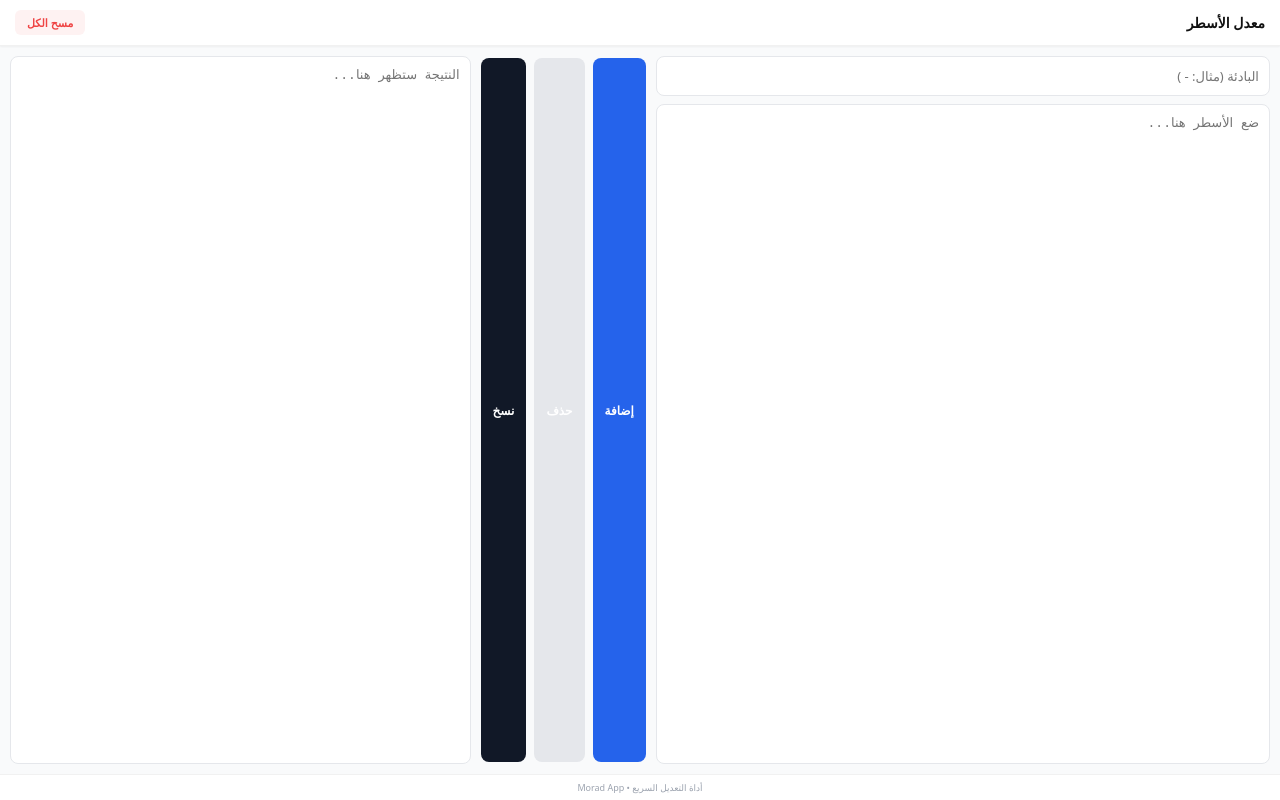
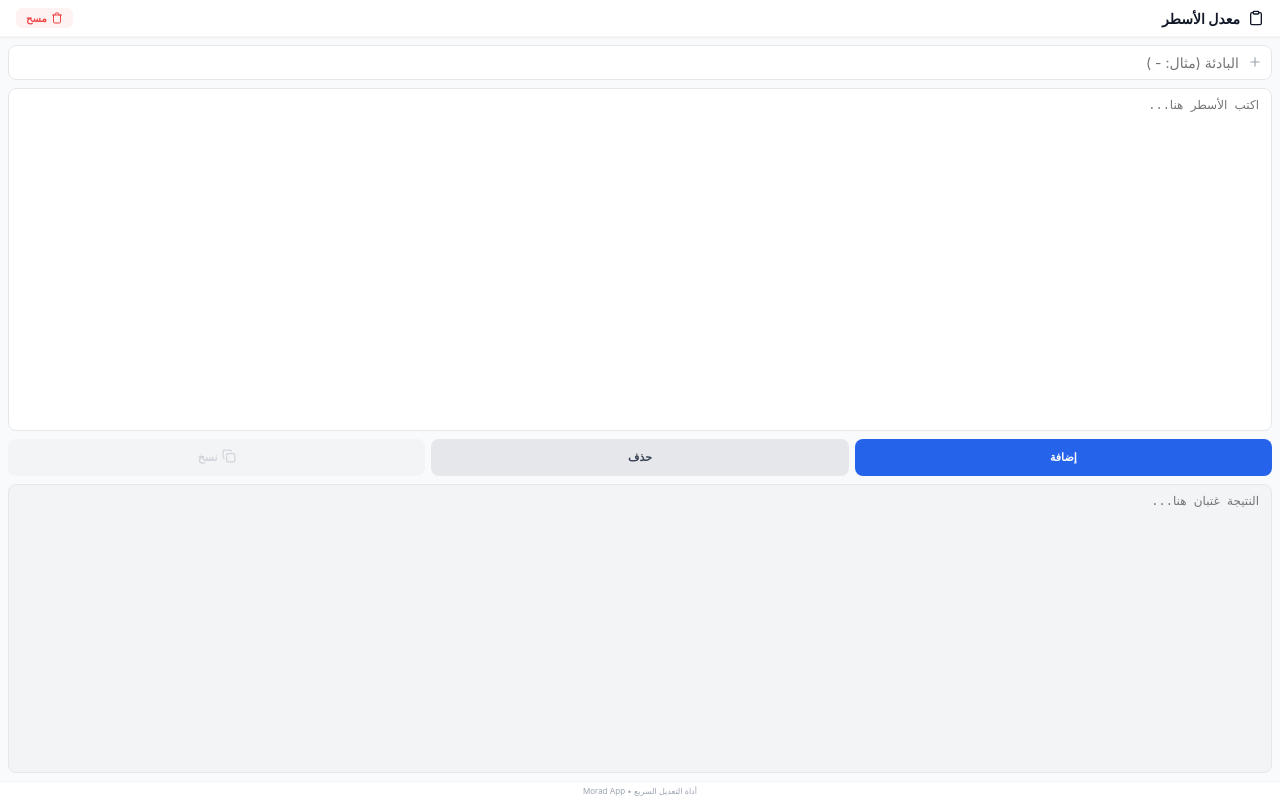
Before and after one commit to abdol5nifri/nzidlkolstarnaslibghitinstagramawayhajawnhayadlibghit, a plain HTML site: page index.html in a window 1280 px wide. Drawn offline with Linux system fonts and the light colour scheme.

Commit message:
Update title and styles in index.html

```diff
--- a/index.html
+++ b/index.html
@@ -3,14 +3,14 @@
 <head>
     <meta charset="UTF-8">
     <meta name="viewport" content="width=device-width, initial-scale=1.0, maximum-scale=1.0, user-scalable=no">
-    <title>معدل الأسطر الاحترافي</title>
+    <title>معدل الأسطر - Morad App</title>
     <style>
-        /* CSS الأصلي */
+        /* التنسيقات العامة */
         * {
             box-sizing: border-box;
             margin: 0;
             padding: 0;
-            font-family: system-ui, -apple-system, sans-serif;
+            font-family: -apple-system, BlinkMacSystemFont, "Segoe UI", Roboto, Helvetica, Arial, sans-serif;
         }
 
         body {
@@ -18,41 +18,56 @@
             height: 100dvh;
             display: flex;
             flex-direction: column;
-            overflow: hidden; /* يمنع السكرول الخارجي */
+            overflow: hidden;
         }
 
+        /* الهيدر */
         header {
             background: white;
-            padding: 10px 15px;
+            padding: 8px 16px;
             display: flex;
+            align-items: center;
             justify-content: space-between;
-            align-items: center;
-            border-bottom: 1px solid #f1f1f1;
+            border-bottom: 1px solid #f3f4f6;
             box-shadow: 0 1px 2px rgba(0,0,0,0.05);
+            flex-shrink: 0;
         }
 
-        header h1 {
+        .logo {
+            display: flex;
+            align-items: center;
+            gap: 8px;
+            color: #111827;
             font-size: 14px;
-            color: #111;
+            font-weight: bold;
         }
 
         .clear-btn {
             background: #fef2f2;
             color: #ef4444;
             border: none;
-            padding: 5px 12px;
+            padding: 4px 10px;
             border-radius: 6px;
-            font-size: 11px;
+            font-size: 10px;
             font-weight: bold;
+            display: flex;
+            align-items: center;
+            gap: 4px;
             cursor: pointer;
+            transition: all 0.2s;
         }
 
+        .clear-btn:active {
+            transform: scale(0.95);
+        }
+
+        /* المحتوى الرئيسي */
         main {
             flex: 1;
             display: flex;
             flex-direction: column;
-            padding: 10px;
-            gap: 10px;
+            padding: 8px;
+            gap: 8px;
             overflow: hidden;
         }
 
@@ -60,120 +75,183 @@
             display: flex;
             flex-direction: column;
             gap: 8px;
+        }
+
+        .input-group {
+            flex: 4;
+            display: flex;
+            flex-direction: column;
+            gap: 8px;
             min-height: 0;
         }
 
-        .section-input { flex: 4; }
-        .section-output { flex: 3; }
+        .result-group {
+            flex: 3;
+            display: flex;
+            flex-direction: column;
+            min-height: 0;
+            position: relative;
+        }
+
+        /* الحقول */
+        .input-wrapper {
+            position: relative;
+        }
 
         input, textarea {
             width: 100%;
             border: 1px solid #e5e7eb;
             border-radius: 8px;
-            padding: 10px;
-            font-size: 13px;
+            padding: 8px 12px;
+            font-size: 14px;
             outline: none;
+            transition: border-color 0.2s;
             background: white;
-            transition: border-color 0.2s;
+        }
+
+        input {
+            padding-right: 32px; /* للأيقونة */
         }
 
         textarea {
             flex: 1;
             resize: none;
             font-family: monospace;
-            background: white;
+            font-size: 12px;
+            line-height: 1.5;
         }
 
-        /* إخفاء شريط التمرير */
-        textarea::-webkit-scrollbar { display: none; }
-        textarea {
-            -ms-overflow-style: none;
-            scrollbar-width: none;
+        input:focus, textarea:focus {
+            border-color: #2563eb;
         }
 
-        /* إخفاء placeholder عند التركيز */
+        /* إخفاء الـ placeholder عند الضغط */
         input:focus::placeholder, textarea:focus::placeholder {
             color: transparent;
         }
 
-        input:focus, textarea:focus {
-            border-color: #3b82f6;
+        /* أيقونة الزائد داخل الحقل */
+        .plus-icon {
+            position: absolute;
+            right: 10px;
+            top: 50%;
+            transform: translateY(-50%);
+            color: #9ca3af;
+            pointer-events: none;
         }
 
-        .btn-row {
+        /* إخفاء سكرول بار */
+        .no-scrollbar::-webkit-scrollbar { display: none; }
+        .no-scrollbar { -ms-overflow-style: none; scrollbar-width: none; }
+
+        /* الأزرار */
+        .actions {
             display: flex;
-            gap: 8px;
-            padding: 2px 0;
+            gap: 6px;
+            flex-shrink: 0;
         }
 
-        button.action {
+        .btn {
             flex: 1;
             border: none;
             border-radius: 8px;
-            padding: 12px;
+            padding: 10px;
+            font-size: 11px;
             font-weight: bold;
-            font-size: 12px;
-            color: white;
+            display: flex;
+            align-items: center;
+            justify-content: center;
+            gap: 4px;
             cursor: pointer;
-            transition: transform 0.1s, opacity 0.2s;
+            transition: all 0.2s;
         }
 
-        .btn-add { background: #2563eb; flex: 2 !important; }
-        .btn-remove { background: #e5e7eb; color: #374151; }
-        .btn-copy { background: #111827; }
+        .btn-blue { background: #2563eb; color: white; }
+        .btn-gray { background: #e5e7eb; color: #374151; }
+        .btn-black { background: #111827; color: white; }
 
-        button.action:active { transform: scale(0.98); }
-        button:disabled { opacity: 0.5; cursor: not-allowed; }
+        .btn:active { transform: scale(0.98); }
+        .btn:disabled { background: #f3f4f6; color: #d1d5db; cursor: not-allowed; }
 
-        .copied-badge {
-            font-size: 10px;
-            color: #10b981;
+        /* النتيجة */
+        .result-area {
+            background: #f3f4f6;
+            border: 1px solid #e5e7eb;
+            color: #4b5563;
+        }
+
+        /* تنبيه النسخ */
+        #copy-toast {
+            position: absolute;
+            top: 6px;
+            left: 8px;
+            background: white;
+            border: 1px solid #dcfce7;
+            color: #166534;
+            padding: 2px 6px;
+            border-radius: 4px;
+            font-size: 9px;
             font-weight: bold;
             display: none;
+            box-shadow: 0 1px 2px rgba(0,0,0,0.05);
+            z-index: 10;
         }
 
+        /* الفوتر */
         footer {
-            padding: 6px;
+            background: white;
+            padding: 4px;
             text-align: center;
-            font-size: 9px;
+            font-size: 8px;
             color: #9ca3af;
-            background: white;
-            border-top: 1px solid #f1f1f1;
-        }
-
-        /* تحسينات للشاشات الكبيرة */
-        @media (min-width: 768px) {
-            main { flex-direction: row; }
+            border-top: 1px solid #f3f4f6;
+            flex-shrink: 0;
         }
     </style>
 </head>
 <body>
 
     <header>
-        <h1>معدل الأسطر</h1>
-        <button class="clear-btn" onclick="clearAll()">مسح الكل</button>
+        <div class="logo">
+            <!-- أيقونة ClipboardList -->
+            <svg width="16" height="16" viewBox="0 0 24 24" fill="none" stroke="currentColor" stroke-width="2" stroke-linecap="round" stroke-linejoin="round"><rect width="8" height="4" x="8" y="2" rx="1" ry="1"/><path d="M16 4h2a2 2 0 0 1 2 2v14a2 2 0 0 1-2 2H6a2 2 0 0 1-2-2V6a2 2 0 0 1 2-2h2"/></svg>
+            معدل الأسطر
+        </div>
+        <button class="clear-btn" onclick="clearAll()">
+            <!-- أيقونة Trash2 -->
+            <svg width="12" height="12" viewBox="0 0 24 24" fill="none" stroke="currentColor" stroke-width="2" stroke-linecap="round" stroke-linejoin="round"><path d="M3 6h18"/><path d="M19 6v14c0 1-1 2-2 2H7c-1 0-2-1-2-2V6"/><path d="M8 6V4c0-1 1-2 2-2h4c1 0 2 1 2 2v2"/></svg>
+            مسح
+        </button>
     </header>
 
     <main>
         <!-- قسم الإدخال -->
-        <div class="section section-input">
-            <input type="text" id="prefix" placeholder="البادئة (مثال: - )" spellcheck="false" onkeydown="checkKey(event)">
-            <textarea id="lines" placeholder="ضع الأسطر هنا..." spellcheck="false" onkeydown="checkKey(event)"></textarea>
+        <div class="input-group">
+            <div class="input-wrapper">
+                <span class="plus-icon">
+                    <svg width="14" height="14" viewBox="0 0 24 24" fill="none" stroke="currentColor" stroke-width="2" stroke-linecap="round" stroke-linejoin="round"><path d="M5 12h14"/><path d="M12 5v14"/></svg>
+                </span>
+                <input type="text" id="prefix" placeholder="البادئة (مثال: - )" spellcheck="false">
+            </div>
+            <textarea id="lines" class="no-scrollbar" placeholder="اكتب الأسطر هنا..." spellcheck="false"></textarea>
         </div>
 
         <!-- أزرار التحكم -->
-        <div class="btn-row">
-            <button class="action btn-add" onclick="process('add')">إضافة</button>
-            <button class="action btn-remove" onclick="process('remove')">حذف</button>
-            <button class="action btn-copy" id="copyBtn" onclick="copyResult()">
-                <span id="copyText">نسخ</span>
-                <span class="copied-badge" id="copiedBadge">تم!</span>
+        <div class="actions">
+            <button class="btn btn-blue" onclick="addPrefix()">إضافة</button>
+            <button class="btn btn-gray" onclick="removePrefix()">حذف</button>
+            <button class="btn btn-black" id="copy-btn" onclick="copyResult()" disabled>
+                <span id="copy-icon">
+                    <svg width="14" height="14" viewBox="0 0 24 24" fill="none" stroke="currentColor" stroke-width="2" stroke-linecap="round" stroke-linejoin="round"><rect width="14" height="14" x="8" y="8" rx="2" ry="2"/><path d="M4 16c-1.1 0-2-.9-2-2V4c0-1.1.9-2 2-2h10c1.1 0 2 .9 2 2"/></svg>
+                </span>
+                <span id="copy-text">نسخ</span>
             </button>
         </div>
 
         <!-- قسم النتيجة -->
-        <div class="section section-output">
-            <textarea id="result" placeholder="النتيجة ستظهر هنا..." readonly spellcheck="false"></textarea>
+        <div class="result-group">
+            <div id="copy-toast">تم النسخ</div>
+            <textarea id="result" class="result-area no-scrollbar" placeholder="النتيجة غتبان هنا..." readonly spellcheck="false"></textarea>
         </div>
     </main>
 
@@ -182,70 +260,78 @@
     </footer>
 
     <script>
-        // JS الأصلي
         const prefixInput = document.getElementById('prefix');
         const linesInput = document.getElementById('lines');
         const resultOutput = document.getElementById('result');
-        const copyBtn = document.getElementById('copyBtn');
-        const copiedBadge = document.getElementById('copiedBadge');
-        const copyTextLabel = document.getElementById('copyText');
+        const copyBtn = document.getElementById('copy-btn');
+        const copyText = document.getElementById('copy-text');
+        const copyIcon = document.getElementById('copy-icon');
+        const copyToast = document.getElementById('copy-toast');
 
-        function process(type) {
+        // إضافة البادئة
+        function addPrefix() {
             const prefix = prefixInput.value;
-            const lines = linesInput.value;
+            const content = linesInput.value;
+            if (!content) return;
 
-            if (!lines) return;
-
-            const linesArray = lines.split('\n');
-            let processedLines;
-
-            if (type === 'add') {
-                processedLines = linesArray.map(line => prefix + line);
-            } else {
-                processedLines = linesArray.map(line => {
-                    if (line.startsWith(prefix)) {
-                        return line.slice(prefix.length);
-                    }
-                    return line;
-                });
-            }
-
-            resultOutput.value = processedLines.join('\n');
+            const res = content.split('\n').map(line => prefix + line).join('\n');
+            updateResult(res);
         }
 
-        async function copyResult() {
-            const text = resultOutput.value;
-            if (!text) return;
+        // حذف البادئة
+        function removePrefix() {
+            const prefix = prefixInput.value;
+            const content = linesInput.value;
+            if (!content || !prefix) return;
 
-            try {
-                await navigator.clipboard.writeText(text);
+            const res = content.split('\n').map(line => {
+                return line.startsWith(prefix) ? line.slice(prefix.length) : line;
+            }).join('\n');
+            updateResult(res);
+        }
 
-                // تغيير شكل الزر للتأكيد
-                copyTextLabel.style.display = 'none';
-                copiedBadge.style.display = 'inline';
+        // تحديث حقل النتيجة
+        function updateResult(val) {
+            resultOutput.value = val;
+            copyBtn.disabled = !val;
+        }
+
+        // نسخ النتيجة
+        function copyResult() {
+            const val = resultOutput.value;
+            if (!val) return;
+
+            navigator.clipboard.writeText(val).then(() => {
+                // إظهار التنبيه
+                copyToast.style.display = 'flex';
+                copyText.innerText = 'تم';
+                copyIcon.innerHTML = '<svg width="14" height="14" viewBox="0 0 24 24" fill="none" stroke="#4ade80" stroke-width="3" stroke-linecap="round" stroke-linejoin="round"><path d="M20 6L9 17l-5-5"/></svg>';
 
                 setTimeout(() => {
-                    copyTextLabel.style.display = 'inline';
-                    copiedBadge.style.display = 'none';
+                    copyToast.style.display = 'none';
+                    copyText.innerText = 'نسخ';
+                    copyIcon.innerHTML = '<svg width="14" height="14" viewBox="0 0 24 24" fill="none" stroke="currentColor" stroke-width="2" stroke-linecap="round" stroke-linejoin="round"><rect width="14" height="14" x="8" y="8" rx="2" ry="2"/><path d="M4 16c-1.1 0-2-.9-2-2V4c0-1.1.9-2 2-2h10c1.1 0 2 .9 2 2"/></svg>';
                 }, 2000);
-            } catch (err) {
-                alert('خطأ في النسخ');
-            }
+            });
         }
 
+        // مسح الكل
         function clearAll() {
             prefixInput.value = '';
             linesInput.value = '';
             resultOutput.value = '';
+            copyBtn.disabled = true;
         }
 
-        function checkKey(e) {
-            // Ctrl + Enter أو Cmd + Enter للتطبيق
-            if ((e.ctrlKey || e.metaKey) && e.key === 'Enter') {
-                e.preventDefault();
-                process('add');
-            }
-        }
+        // اختصار لوحة المفاتيح Ctrl+Enter
+        [prefixInput, linesInput].forEach(el => {
+            el.addEventListener('keydown', (e) => {
+                if ((e.ctrlKey || e.metaKey) && e.key === 'Enter') {
+                    e.preventDefault();
+                    addPrefix();
+                }
+            });
+        });
     </script>
 </body>
 </html>
```
